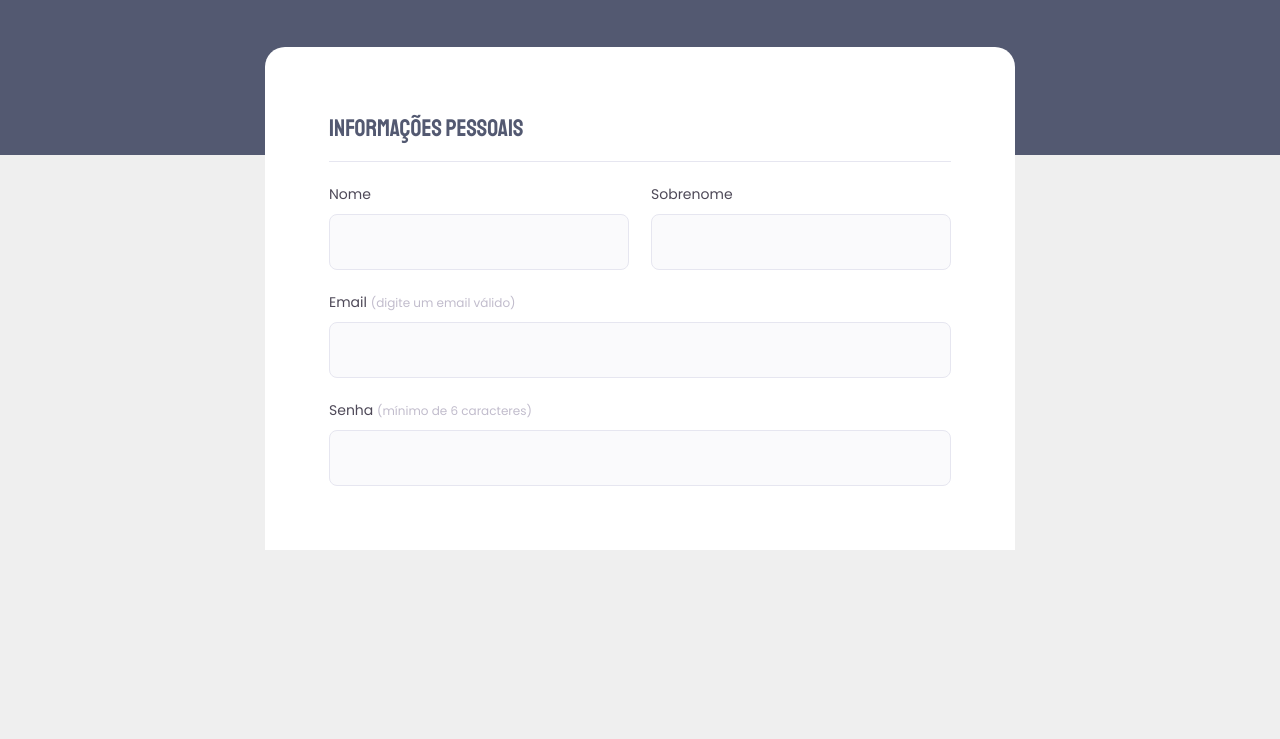
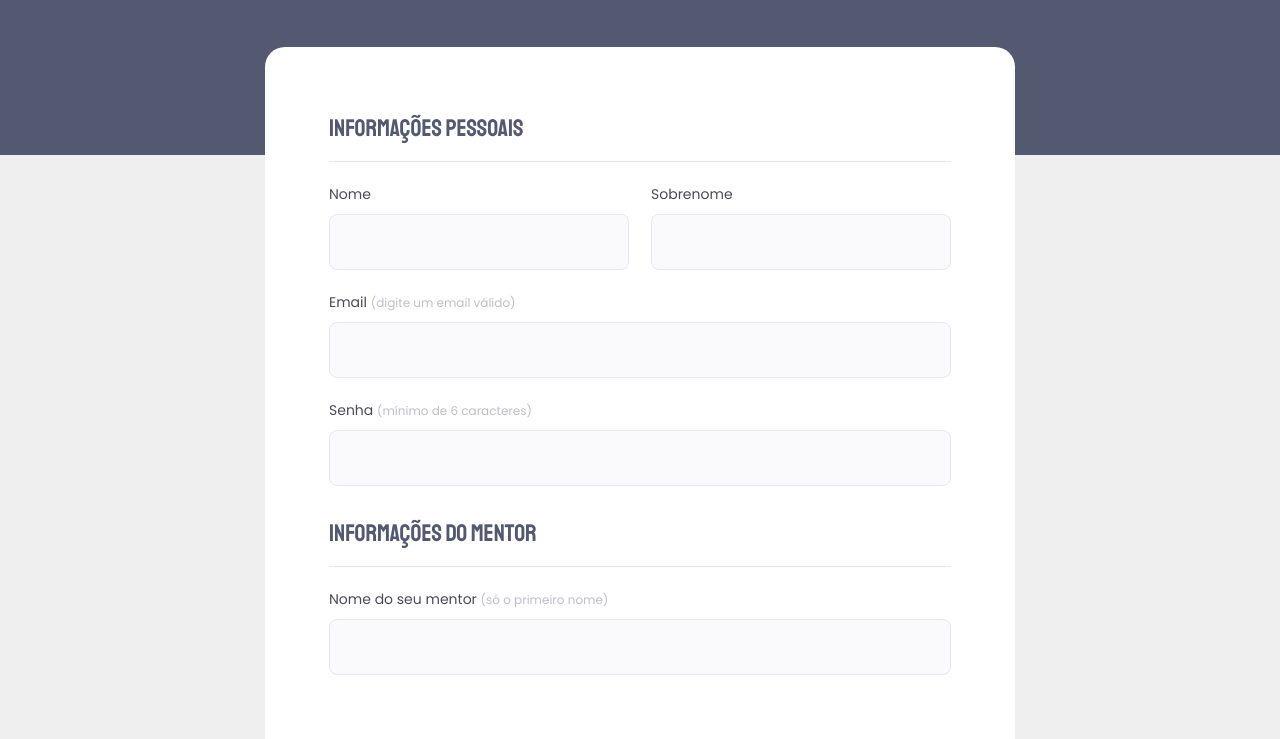
Before and after one commit to quirinof/mentoryForm, a plain HTML site: page index.html in a window 1280 px wide. Shown: the part 281-1020 px from the top of the page. Before the commit the page ends 831 px from the top, so only its background shows below. Drawn offline with Linux system fonts and the light colour scheme.

Commit message:
add mentor name input

```diff
--- a/index.html
+++ b/index.html
@@ -49,6 +49,18 @@
 
         </div>
       </fieldset>
+
+      <fieldset>
+        <div class="fieldset-wrapper">
+          <legend>Informações do mentor</legend>
+
+          <div class="input-wrapper">
+            <label for="mentory-mentor">Nome do seu mentor <span>(só o primeiro nome)</span></label>
+            <input type="text" id="mentory-mentor">
+          </div>
+
+        </div>
+      </fieldset>
     </form>
   </div>
 </body>
--- a/style.css
+++ b/style.css
@@ -54,6 +54,7 @@ form {
 
   display: flex;
   flex-direction: column;
+  gap: 30px;
 }
 
 fieldset {
```
